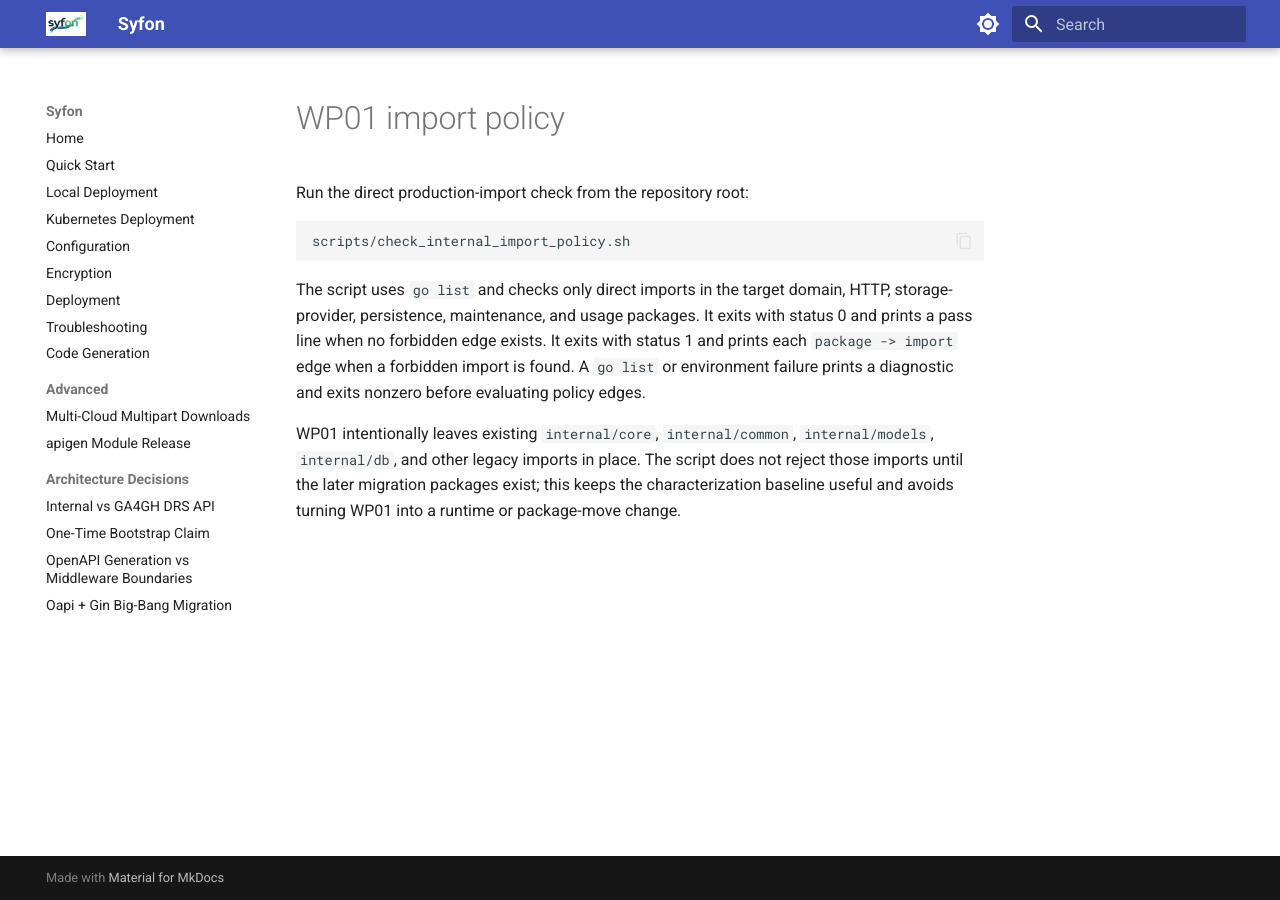
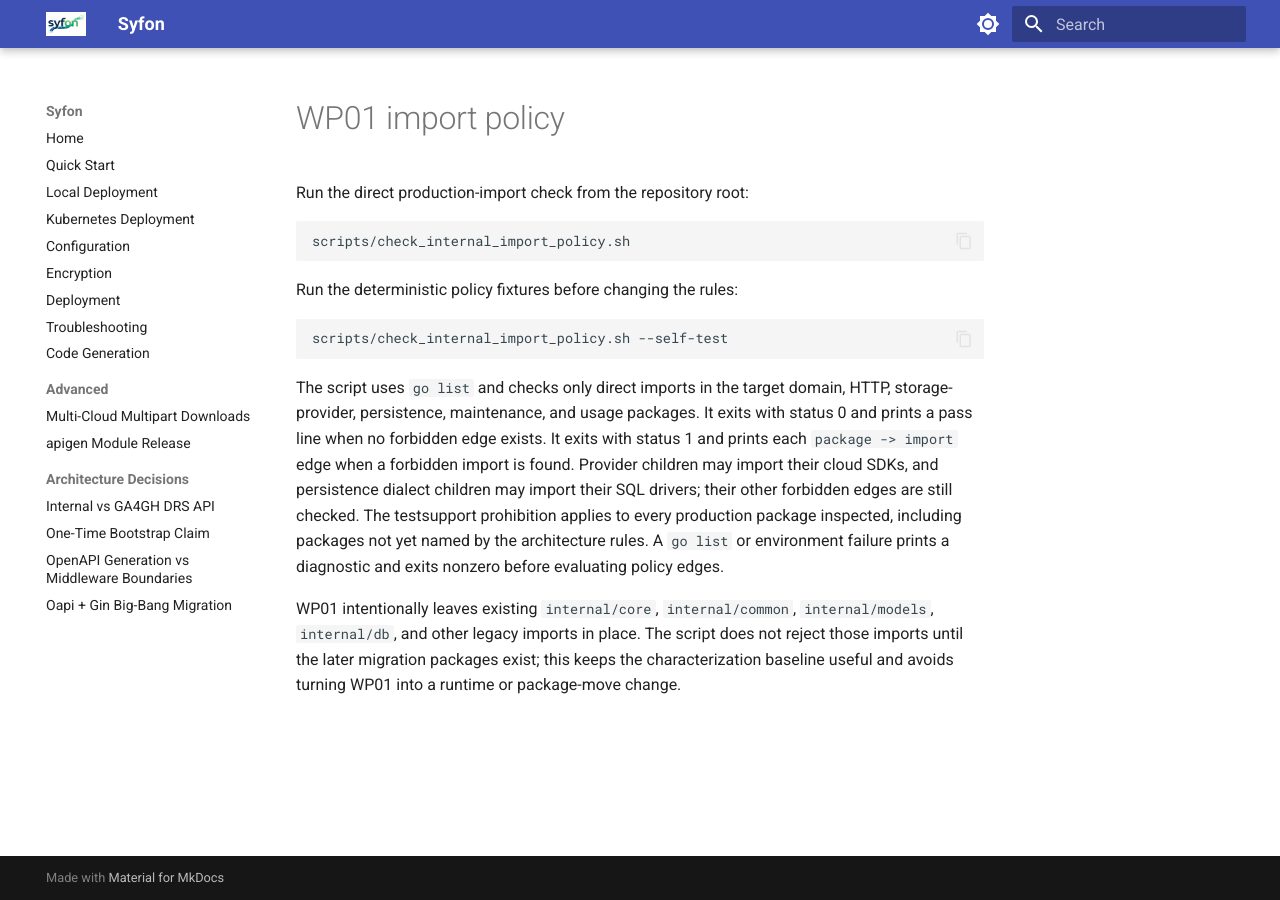
Before and after one commit to calypr/syfon, an MkDocs documentation site: the page built from docs/internal-architecture-plan/wp01-import-policy.md, in a window 1280 px wide. Built offline with MkDocs 1.6.1 and Material for MkDocs 9.7.7, drawn with Linux system fonts in a browser that asks for light colours.

Commit message:
fix: align WP01 import policy with adapter edges

````diff
--- a/docs/internal-architecture-plan/wp01-import-policy.md
+++ b/docs/internal-architecture-plan/wp01-import-policy.md
@@ -6,12 +6,22 @@ Run the direct production-import check from the repository root:
 scripts/check_internal_import_policy.sh
 ```
 
+Run the deterministic policy fixtures before changing the rules:
+
+```sh
+scripts/check_internal_import_policy.sh --self-test
+```
+
 The script uses `go list` and checks only direct imports in the target domain,
 HTTP, storage-provider, persistence, maintenance, and usage packages. It exits
 with status 0 and prints a pass line when no forbidden edge exists. It exits
 with status 1 and prints each `package -> import` edge when a forbidden import
-is found. A `go list` or environment failure prints a diagnostic and exits
-nonzero before evaluating policy edges.
+is found. Provider children may import their cloud SDKs, and persistence
+dialect children may import their SQL drivers; their other forbidden edges are
+still checked. The testsupport prohibition applies to every production package
+inspected, including packages not yet named by the architecture rules. A
+`go list` or environment failure prints a diagnostic and exits nonzero before
+evaluating policy edges.
 
 WP01 intentionally leaves existing `internal/core`, `internal/common`,
 `internal/models`, `internal/db`, and other legacy imports in place. The script
````
Also changed, not shown: 1 other file.
